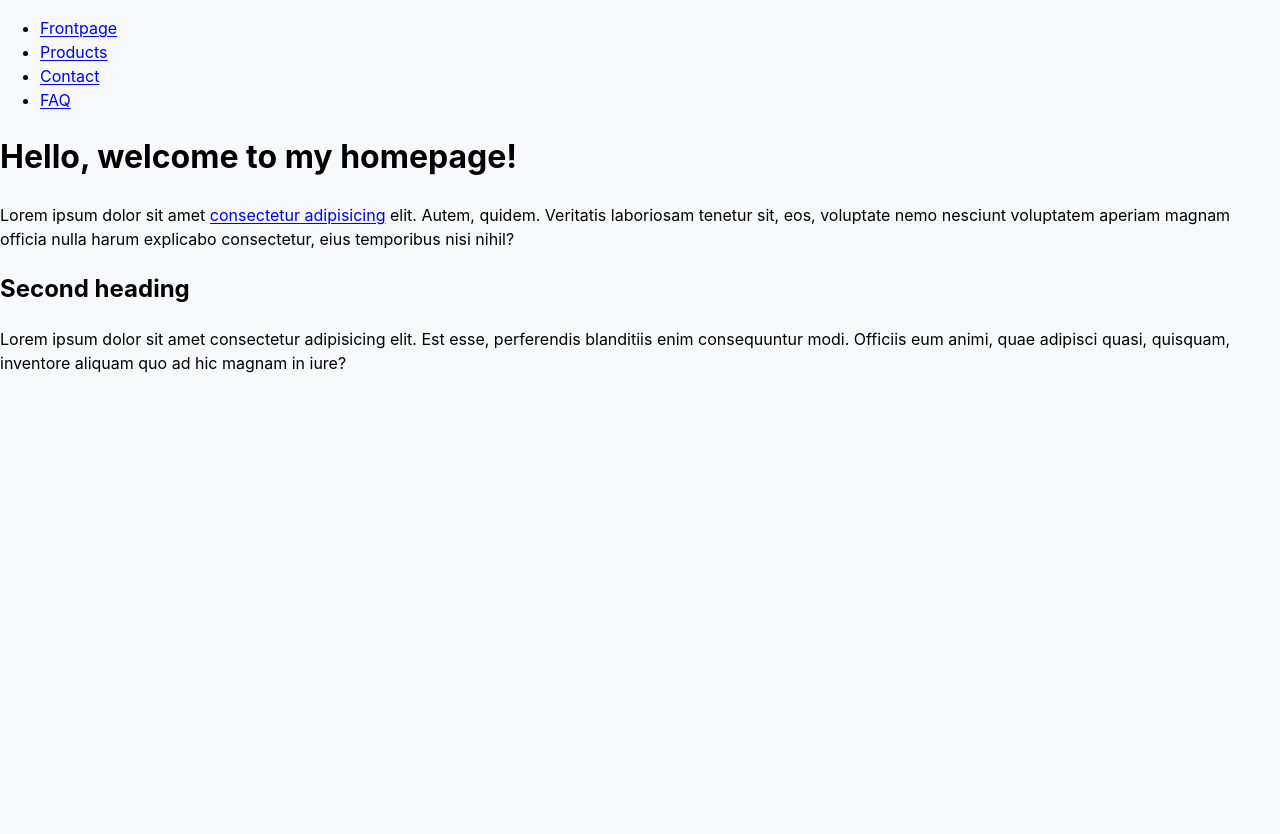
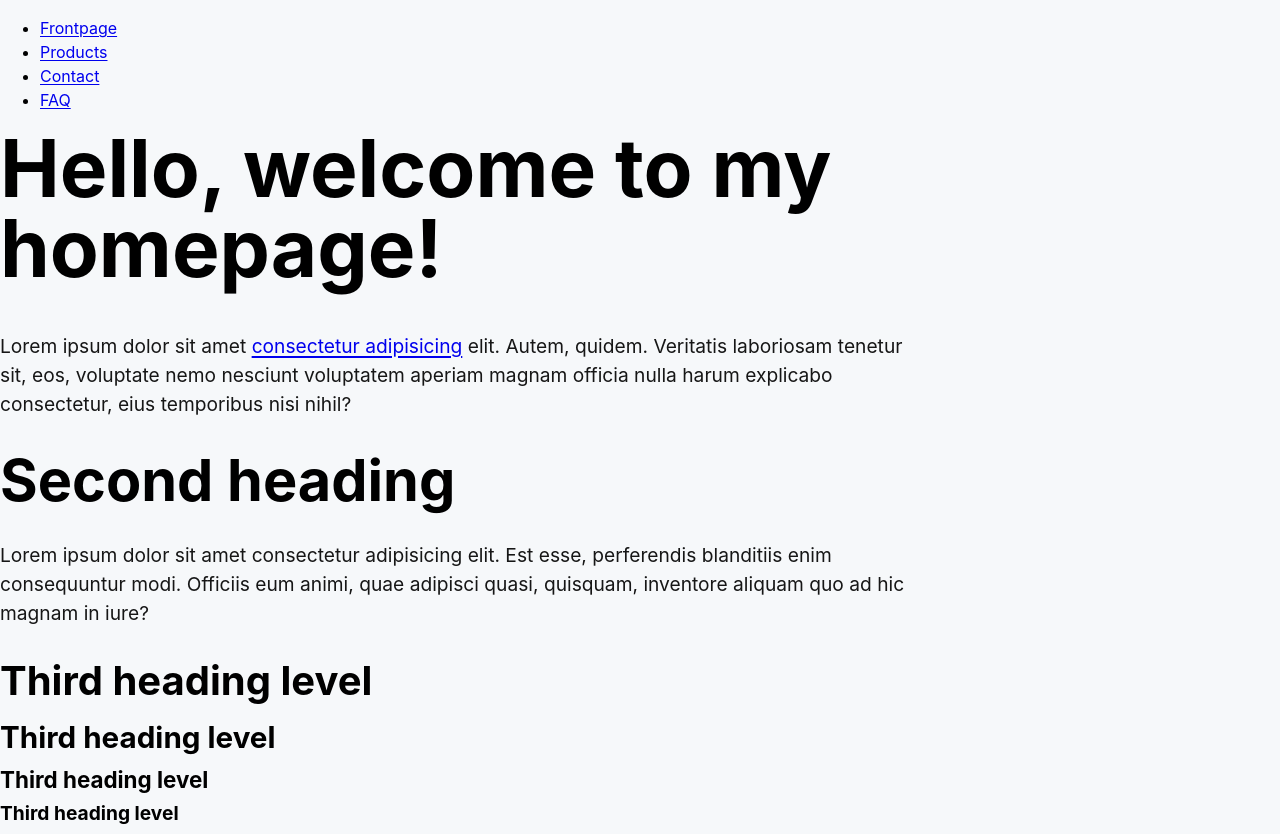
Before and after one commit to mikkomikko/html-css-v2, a plain HTML site: page index.html in a window 1280 px wide. Before the commit the page ends 800 px from the top, so only its background shows below. Drawn offline with Linux system fonts and the light colour scheme.

Commit message:
Paragraph and heading styles

```diff
--- a/index.html
+++ b/index.html
@@ -43,6 +43,10 @@
         perferendis blanditiis enim consequuntur modi. Officiis eum animi, quae
         adipisci quasi, quisquam, inventore aliquam quo ad hic magnam in iure?
       </p>
+      <h3>Third heading level</h3>
+      <h4>Third heading level</h4>
+      <h5>Third heading level</h5>
+      <h6>Third heading level</h6>
     </main>
     <footer></footer>
   </body>
--- a/styles/base.css
+++ b/styles/base.css
@@ -1,5 +1,6 @@
 :root {
   --color-gray-100: #f6f8fa;
+  --color-gray-900: #161616;
 }
 
 html {
@@ -25,3 +26,39 @@ a:not([class]) {
   text-decoration-thickness: max(0.08em, 1px);
   text-underline-offset: 0.15em;
 }
+
+h1, h2, h3, h4, h5, h6 {
+  margin: 0 0 0.55em;
+  line-height: 1;
+}
+
+h1 {
+  font-size: 5rem;
+}
+
+h2 {
+  font-size: 3.6rem;
+}
+
+h3 {
+  font-size: 2.5rem;
+}
+
+h4 {
+  font-size: 1.85rem;
+}
+
+h5 {
+  font-size: 1.4rem;
+}
+
+h6 {
+  font-size: 1.2rem;
+}
+
+p {
+  font-size: 1.2rem;
+  color: var(--color-gray-900);
+  margin: 0 0 1.75em;
+  max-width: 75ch;
+}
```
